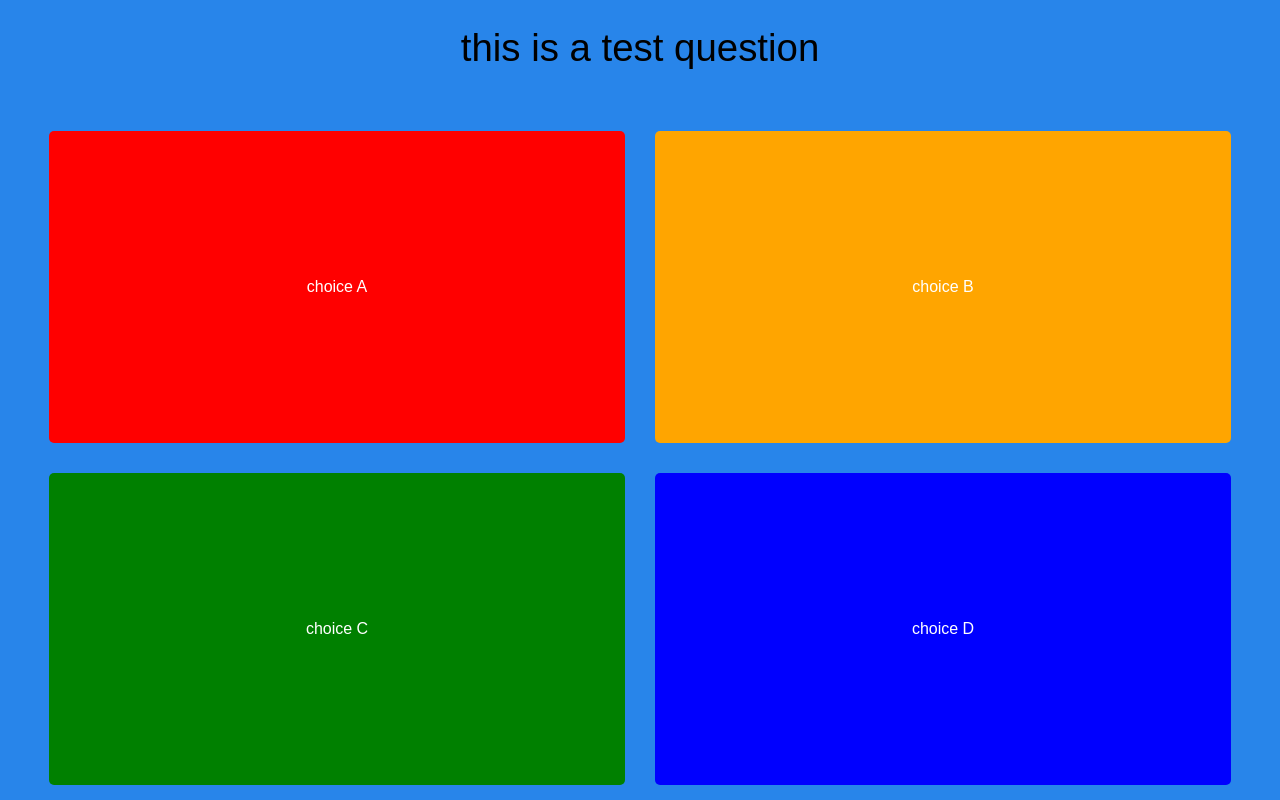
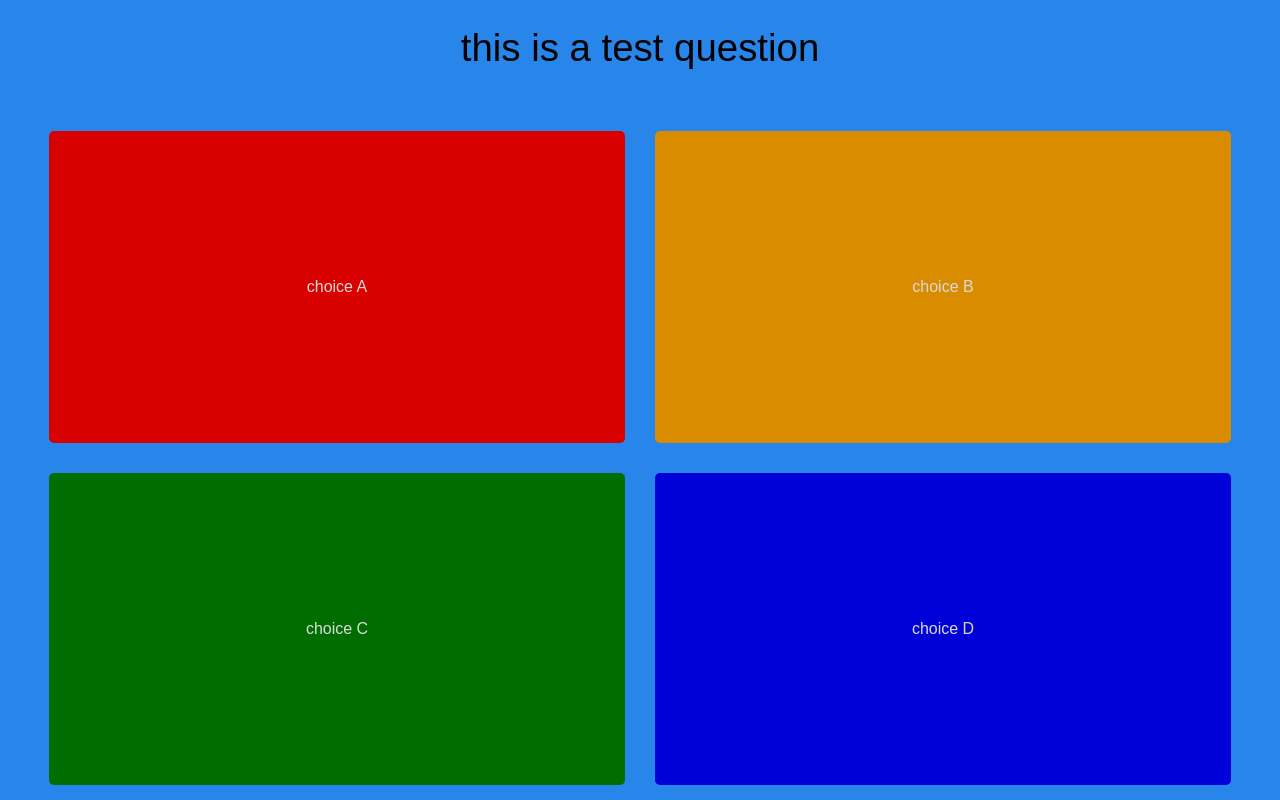
Before and after one commit to BALD-rs/eduwiz, a SvelteKit app in the folder eduwiz-node/: page /play/1 in a window 1280 px wide. Built offline with nearby package versions, Linux system fonts and the light colour scheme.

Commit message:
made buttons more interactive

```diff
--- a/eduwiz-node/static/styles.css
+++ b/eduwiz-node/static/styles.css
@@ -182,9 +182,11 @@ img {
 	height: 50%;
 	margin: 15px;
 	justify-content: center;
-	transition: transform 0.25s;
+	transition: transform 0.25s, filter 0.25s;
+	filter: brightness(85%);
 }
 
 .choice:hover {
 	transform: scale(1.03);
+	filter: brightness(100%);
 }
```
